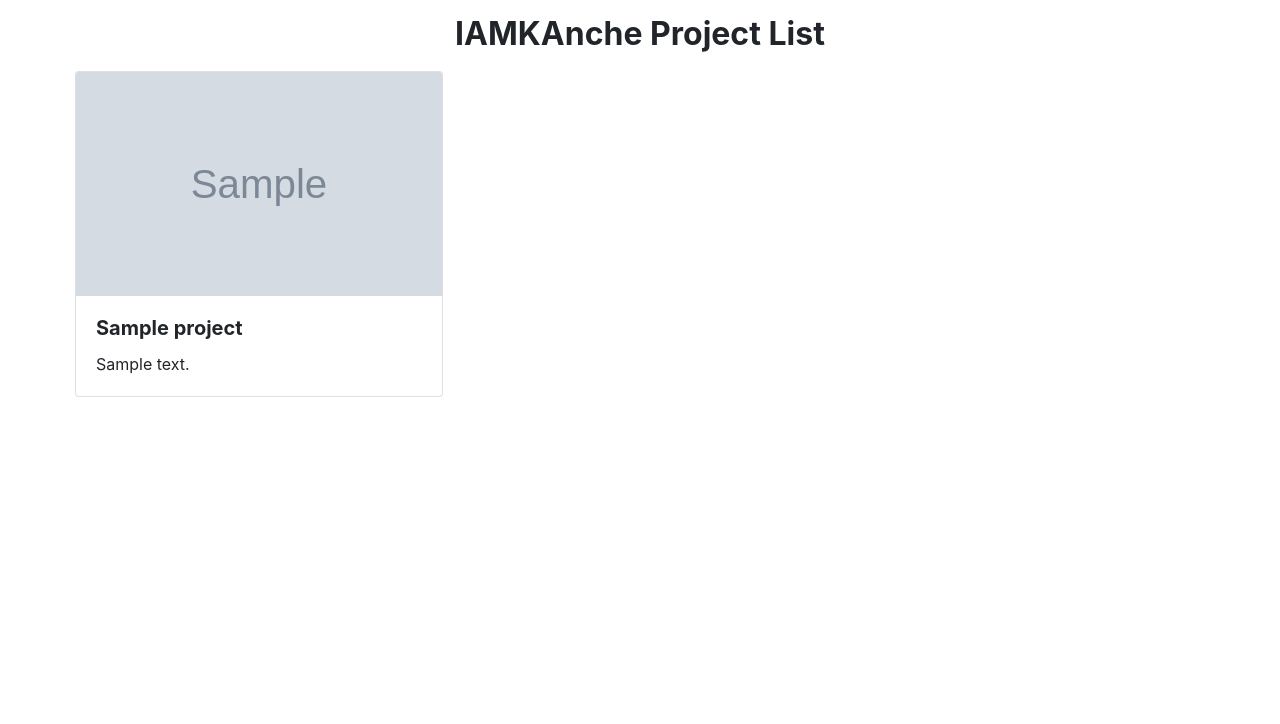
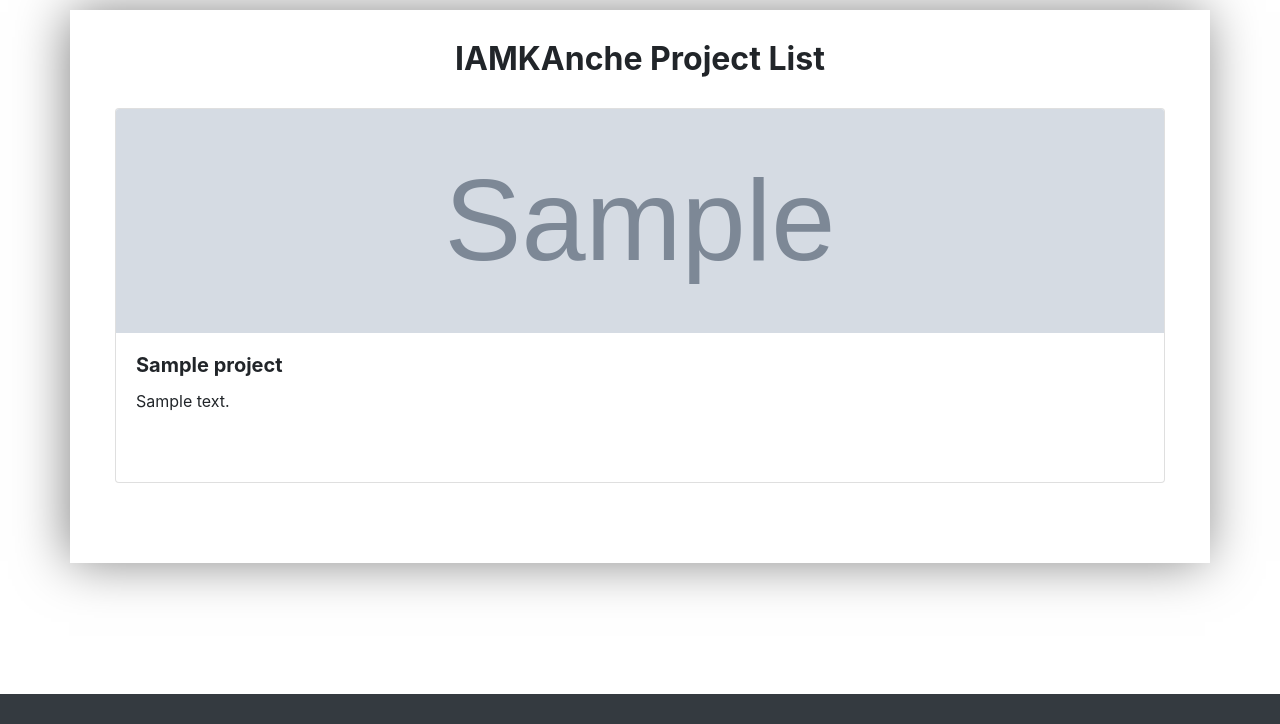
Before and after one commit to IAMKAnche/PersonalPortfolio, a Django app: template portfolio/templates/portfolio/index.html in a window 1280 px wide. Shown: the part 76-800 px from the top of the page. Run offline with Django 3.2, Linux system fonts and the light colour scheme; the template is opened without the code that fills it: most values are stand-ins (such as "Sample title", 1, 10 or a date in 2020); grey boxes marked "Sample" are stand-in pictures; some libraries are stand-ins or nearby versions.

Commit message:
[#4] Improve UI and add Contact

```diff
--- a/portfolio/templates/portfolio/base.html
+++ b/portfolio/templates/portfolio/base.html
@@ -8,12 +8,36 @@
 
         <!-- Bootstrap CSS -->
         <link rel="stylesheet" href="https://stackpath.bootstrapcdn.com/bootstrap/4.5.2/css/bootstrap.min.css" integrity="sha384-JcKb8q3iqJ61gNV9KGb8thSsNjpSL0n8PARn9HuZOnIxN0hoP+VmmDGMN5t9UJ0Z" crossorigin="anonymous">
+        <link rel="stylesheet" href="https://cdnjs.cloudflare.com/ajax/libs/material-design-iconic-font/2.2.0/css/material-design-iconic-font.min.css">
 
         <title>IAMKAnche</title>
     </head>
     <style>
-        div#main_body{
-            margin-top: 15px;
+        div#main_body {
+            margin-top: 10px;
+            margin-bottom: 30px;
+            padding-top: 10px;
+            padding-bottom: 50px;
+            box-shadow: -3px 0px 50px -2px rgba(0, 0, 0, 0.5);
+        }
+        div#footer {
+            position: fixed;
+            height: 30px;
+            width: 100%;
+            bottom: 0;
+            text-align: center;
+            padding: 3px;
+            color: #fff;
+            font-weight: bold;
+            background-color: #343a40!important;
+        }
+        div#footer a {
+            color: white;
+            margin: 5px;
+        }
+        div#footer i.zmdi {
+            height: 20px !important;
+            width: 20px !important;
         }
     </style>
     <body>
@@ -38,6 +62,11 @@
         <div class="container" id="main_body">
             {% block content %}{% endblock %}
         </div>
+        <div id="footer">
+            <a href="https://github.com" target="_blank"><i class="zmdi zmdi-github zmdi-hc-lg"></i></a>
+            <a href="https://twitter.com" target="_blank"><i class="zmdi zmdi-twitter zmdi-hc-lg"></i></a>
+            <a href="https://www.linkedin.com" target="_blank"><i class="zmdi zmdi-linkedin-box zmdi-hc-lg"></i></a>
+        </div>
         <!-- Optional JavaScript -->
         <!-- jQuery first, then Popper.js, then Bootstrap JS -->
         <script src="https://code.jquery.com/jquery-3.5.1.slim.min.js" integrity="sha384-DfXdz2htPH0lsSSs5nCTpuj/zy4C+OGpamoFVy38MVBnE+IbbVYUew+OrCXaRkfj" crossorigin="anonymous"></script>
--- a/portfolio/templates/portfolio/index.html
+++ b/portfolio/templates/portfolio/index.html
@@ -2,27 +2,41 @@
 {% load static %}
 {% block content %}
 <style>
-    div.projects {
-        margin: 10px 5px;
-        width: 23rem;
+div#project_div {
+    padding: 10px;
+}
+div#project_div h2 {
+    padding: 10px;
+    text-align: center;
+}
+div#project_row {
+    margin: 10px;
+}
+div.card.projects {
+    margin: 10px;
+    height: 375px;
+    min-width: 335px;
     cursor: pointer;
 }
-    div#project_header {
-        text-align: center;
+div.project_col {
+    padding: 0px !important;
 }
 </style>
-
-<div id="project_header"><h2><strong>IAMKAnche Project List</strong></h2></div>
-<div class="row">
+<div id="project_div">
+    <h2><strong>IAMKAnche Project List</strong></h2>
+    <div class="row" id="project_row">
         {% for project in projects %}
+        <div class="col project_col">
             <div class="card projects"  id="{{ project.id }}" data-project_link = "{{ project.url }}">
                 <img class="card-img-top" src="{{ project.image.url }}" width="400" height="224" loading="lazy" alt="">
                 <div class="card-body">
                     <h5 class="card-title"><strong>{{ project.title }}</strong></h5>
-            <p class="card-text">{{ project.description }}</p>
+                    <p class="card-text">{{ project.description|truncatechars:50 }}</p>
+                </div>
             </div>
         </div>
         {% endfor %}
+    </div>
 </div>
 
 <script>
```
Also changed, not shown: blog/templates/blogs/detail.html (+6 -1 lines), blog/templates/blogs/index.html (+24 -10 lines). Lines whose indentation alone changed are shown as unchanged.
